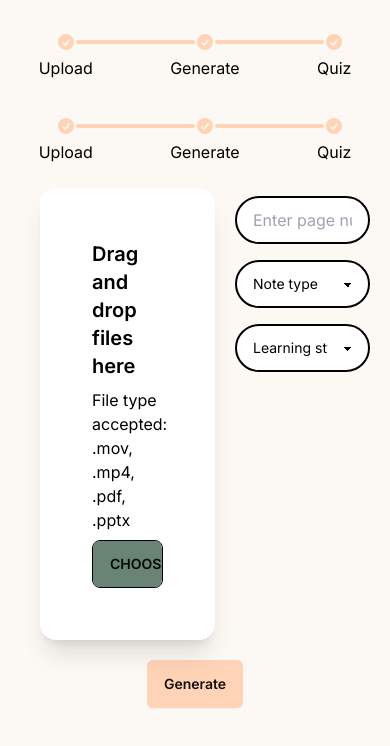
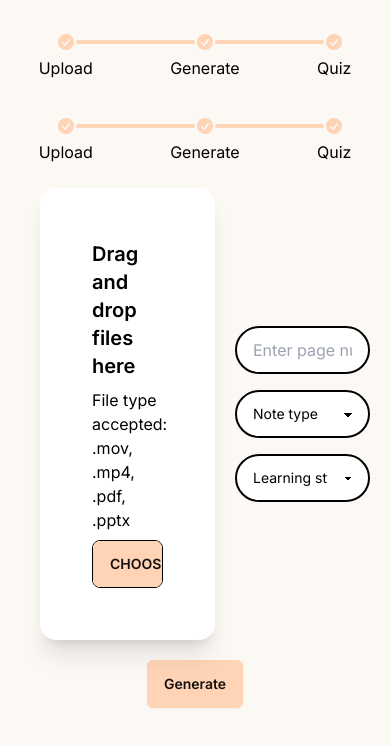
Before and after one commit to win-laeyee/whoos_the_smartest, a Next.js app in the folder frontend/: page / in a window 390 px wide. Shown: the top 746 px of the page. Built offline with nearby package versions, Linux system fonts and the light colour scheme.

Commit message:
Make upload page responsive

```diff
--- a/frontend/src/app/upload/page.tsx
+++ b/frontend/src/app/upload/page.tsx
@@ -18,26 +18,27 @@ export default function Page() {
           <div className="card-body">
             <h2 className="card-title">Drag and drop files here</h2>
             <p>File type accepted: .mov, .mp4, .pdf, .pptx</p>
+
             <input
               type="file"
-              className="file-input w-full max-w-xs border-black"
+              className="file-input border-black flex-grow file-input-secondary"
             />
           </div>
         </div>
-        <div className="flex flex-col w-1/2">
+        <div className="flex flex-col w-1/2 justify-center">
           <input
             type="text"
             placeholder="Enter page numbers e.g. 2-5"
-            className="input input-bordered rounded-full border-black border-2 w-full max-w-xs my-2"
+            className="input input-bordered rounded-full border-black border-2 w-full my-2"
           />
-          <select className="select select-bordered rounded-full border-black border-2 w-full max-w-xs my-2">
+          <select className="select select-bordered rounded-full border-black border-2 w-full my-2">
             <option disabled selected>
               Note type
             </option>
             <option>Detailed</option>
             <option>Overview</option>
           </select>
-          <select className="select select-bordered rounded-full border-black border-2 w-full max-w-xs my-2">
+          <select className="select select-bordered rounded-full border-black border-2 w-full my-2">
             <option disabled selected>
               Learning style
             </option>
```
